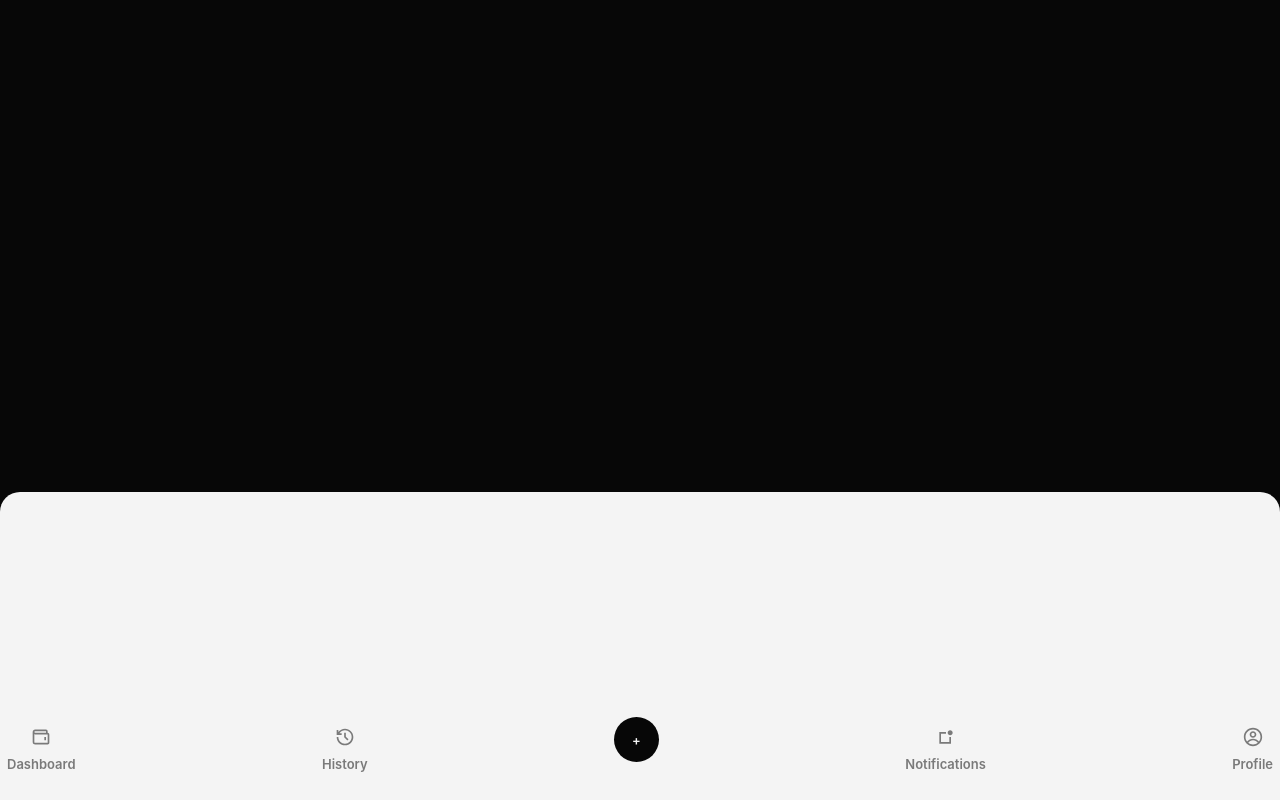
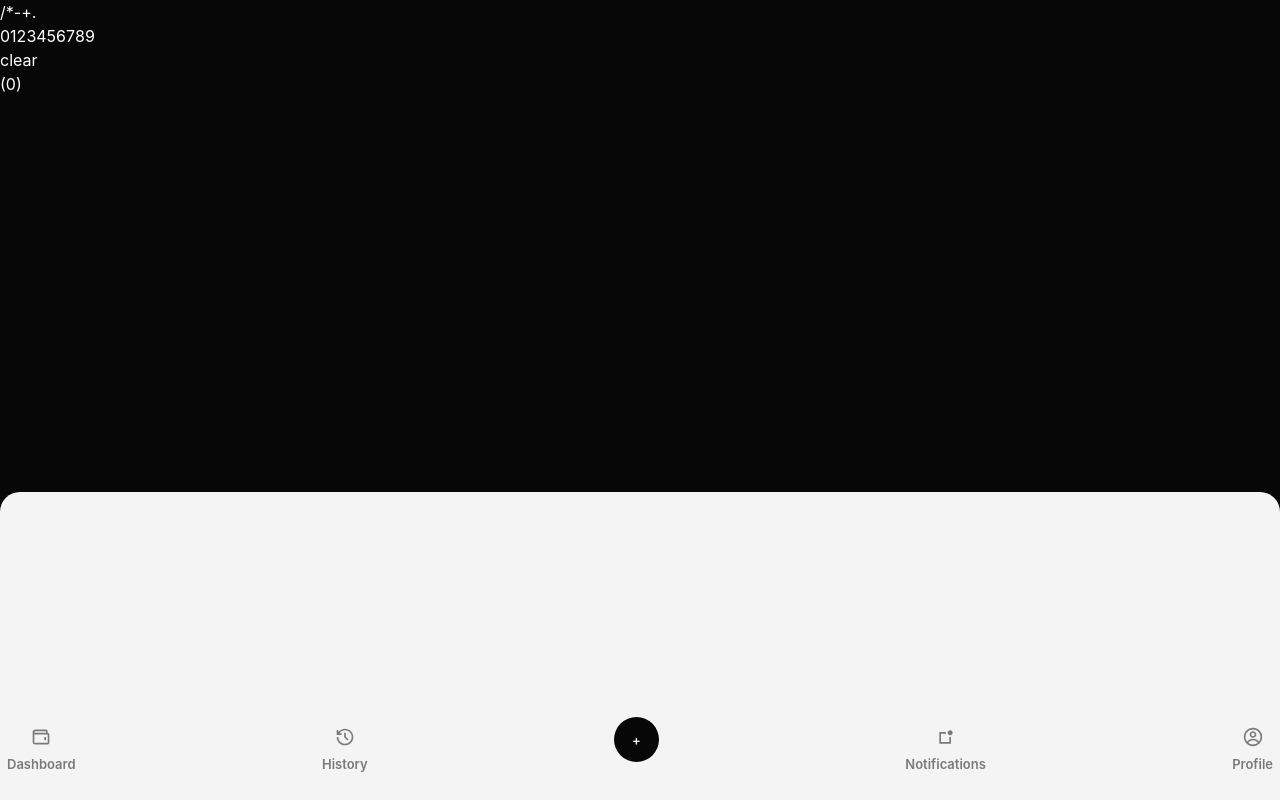
Before and after one commit to Mazen2378/expense-tracker, a React (Vite) app: page /calc in a window 1280 px wide. Built offline with nearby package versions, Linux system fonts and the light colour scheme.

Commit message:
calculator start

```diff
--- /dev/null
+++ b/src/.#App.css
@@ -0,0 +1 @@
+USER@PC.3476:1666874676
--- a/src/App.tsx
+++ b/src/App.tsx
@@ -39,7 +39,7 @@ const App:React.FC = ({}) => {
             <Route path="/dashboard" element={<Home  balance={balance} setBalance={setBalance}/>}/>
             <Route path={`/history`} element={<History/>}/>
             <Route path="/add" element={<Add />}/>
-            <Route path="/clac" element={<Calcul />} />
+            <Route path="/calc" element={<Calcul />} />
           </Routes>
         </AnimatePresence>
        <AnimatePresence initial={false} exitBeforeEnter>
--- a/src/components/Calcul.tsx
+++ b/src/components/Calcul.tsx
@@ -1,23 +1,65 @@
 import React, { useState } from 'react'
+const Calcul: React.FC = () => {
+  const [expression, setExpression] = useState<string>('')
+    const [ev, setEv] = useState<string>('0')
+    const [lastNum, setLastNum] = useState<string>('')
+  const handleClick = (val:string) => {
+    if (val === '.') {
+        if (lastNum.includes('.')) {
+          return
+        }
+      setLastNum(lastNum + '.')
+    } else {
+      setLastNum('')
+    }
 
-const getNumbers = () => {
-  const arr = []
-  for (let i=1;i<10;i++) {
-    arr.push((
-      <button className="num">{i}</button>
-    ))
+      if (["+", "-", "*", "/","."].includes(expression[expression.length - 1])) {
+        return
+    }
+      setExpression(expression + val)
   }
-
-  return arr
-}
-const Calcul: React.FC = () => {
     return (
         <>
-            <button className="op">/</button>
-            <button className="op">*</button>
-            <button className="op">-</button>
-            <button className="op">+</button>
-            {getNumbers()}
+            <button className="op" onClick={() => {
+              handleClick("/")
+            }}>/</button>
+            <button className="op" onClick={() => {
+                handleClick("*")
+            }}>*</button>
+            <button className="op" onClick={() => {
+                handleClick("-")
+            }}>-</button>
+            <button className="op" onClick={() => {
+                handleClick("+")
+            }}>+</button>
+            <button className="op" onClick={() => {
+                handleClick(".")
+            }}>{"."}</button>
+      <br />
+            {
+                [0, 1, 2, 3, 4, 5, 6, 7, 8, 9].map((num, index) => {
+                  return(
+                      <button key={index} className="num" onClick={() => {
+                        setExpression(expression + num)
+                        setEv(expression + num)
+                        setLastNum(lastNum + num)
+                      }}>{num}</button>
+
+                  )
+                })
+            }
+            <br />
+            <button onClick={()=>{
+              setExpression('')
+              setEv('0')
+              setLastNum('')
+            }}>clear</button>
+            {/* <button onClick={() => {
+                setExpression(eval(expression))
+            }}>=</button> */}
+            <br />
+            {`${expression}(${eval(ev)})`}
+            {lastNum}
         </>
     )
 }
```
